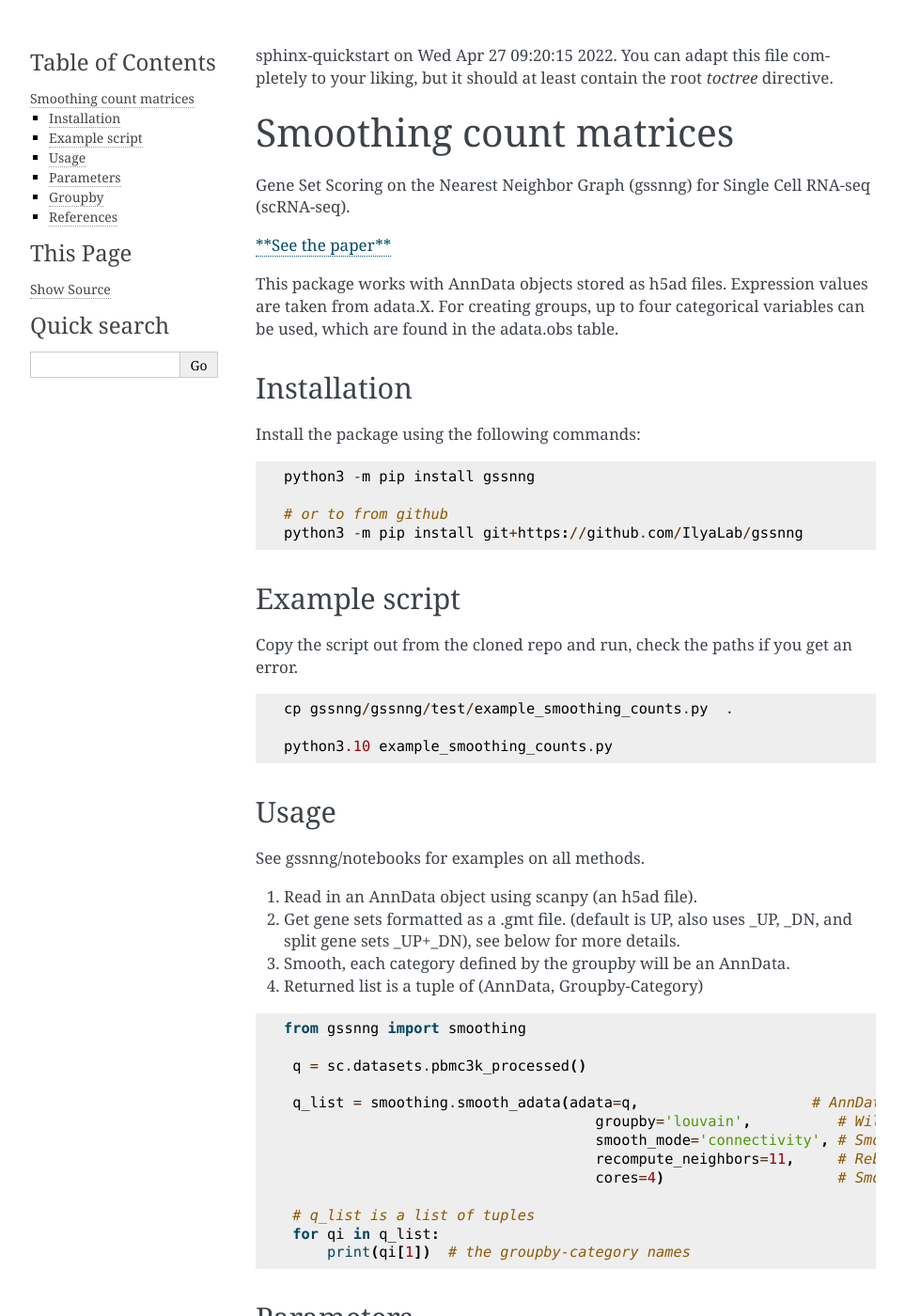
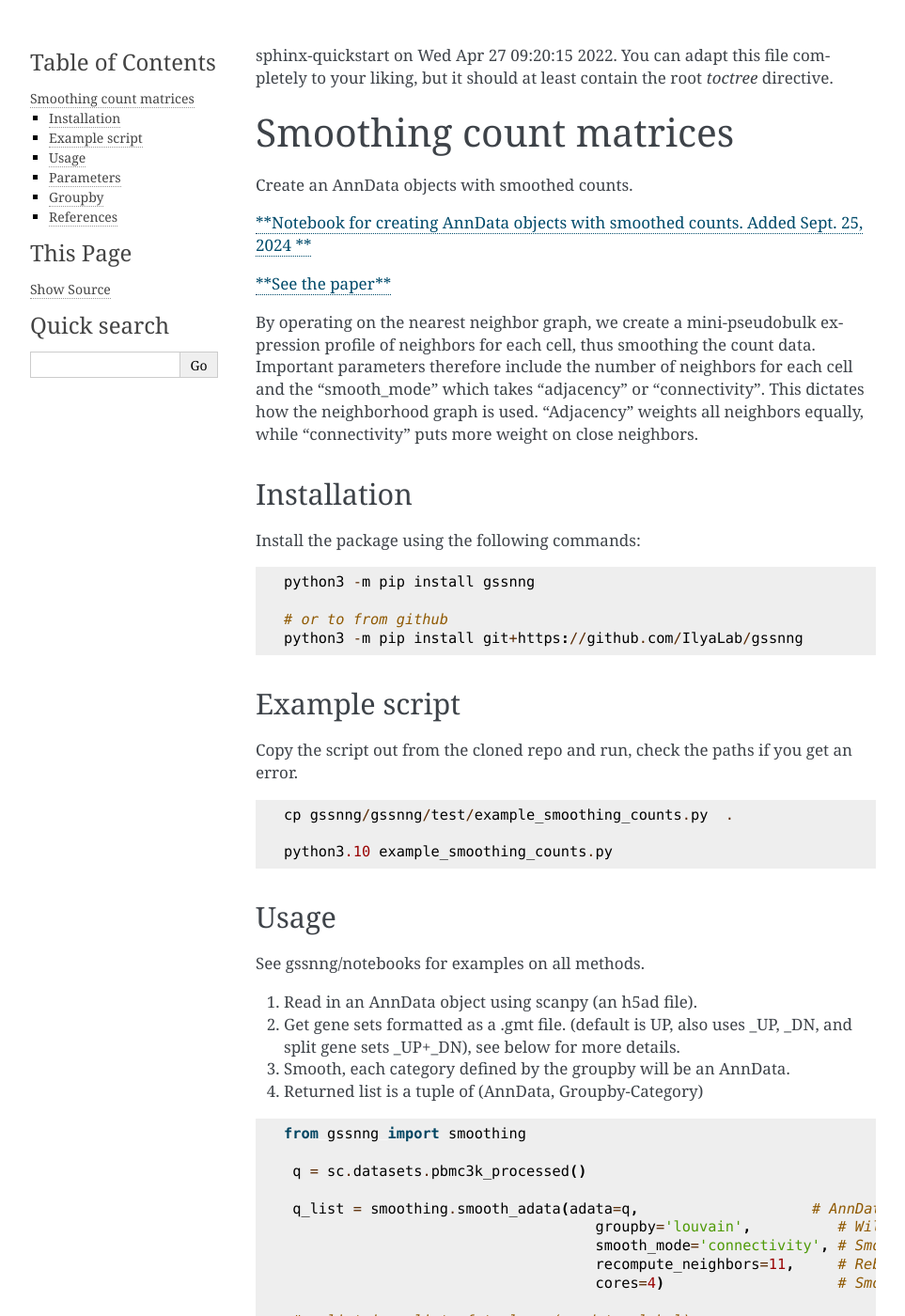
Before and after one commit to IlyaLab/gssnng, a Sphinx documentation site: the page built from docs/smoothing_adatas_doc.rst, in a window 1280 px wide and 1400 px high. Shown: the whole window at 94% size, without its empty margins (148-1111 px from the left). Built offline with Sphinx 7.4.7, drawn with Linux system fonts in a browser that asks for light colours; some of the changed text lies outside the part shown.

Commit message:
update the smoothing read the docs to point to the notebook

```diff
--- a/docs/smoothing_adatas_doc.rst
+++ b/docs/smoothing_adatas_doc.rst
@@ -6,17 +6,18 @@ contain the root `toctree` directive.
 Smoothing count matrices
 ========================
 
-Gene Set Scoring on the Nearest Neighbor Graph (gssnng) for Single Cell RNA-seq (scRNA-seq).
+Create an AnnData objects with smoothed counts.
 
 ..
     .. toctree::
        :caption: Table of Contents
        :maxdepth: 1
 
+`**Notebook for creating AnnData objects with smoothed counts. Added Sept. 25, 2024 **  <https://colab.research.google.com/github/IlyaLab/gssnng/blob/main/notebooks/gssnng_data_smoothing.ipynb>`_
+
 `**See the paper** <https://academic.oup.com/bioinformaticsadvances/article/3/1/vbad150/7321111?login=false>`_
 
-This package works with AnnData objects stored as h5ad files. Expression values are taken from adata.X.
-For creating groups, up to four categorical variables can be used, which are found in the adata.obs table.
+By operating on the nearest neighbor graph, we create a mini-pseudobulk expression profile of neighbors for each cell, thus smoothing the count data. Important parameters therefore include the number of neighbors for each cell and the "smooth_mode" which takes "adjacency" or "connectivity". This dictates how the neighborhood graph is used. "Adjacency" weights all neighbors equally, while "connectivity" puts more weight on close neighbors.
 
 
 Installation
@@ -68,9 +69,13 @@ See gssnng/notebooks for examples on all methods.
                                        recompute_neighbors=11,     # Rebuild nearest neighbor graph with groups, 0 turns off function
                                        cores=4)                    # Smoothed in parallel.
 
-    # q_list is a list of tuples
+    # q_list is a list of tuples  (anndata, label)
     for qi in q_list:
         print(qi[1])  # the groupby-category names
+        qi[0].X = qi[0].obsm['X_smooth'].copy()
+
+    # the new AnnData object with smoothed counts in X
+    q_new = anndata.concat([qi[0] for qi in q_list])
 
 Parameters
 ----------
```
